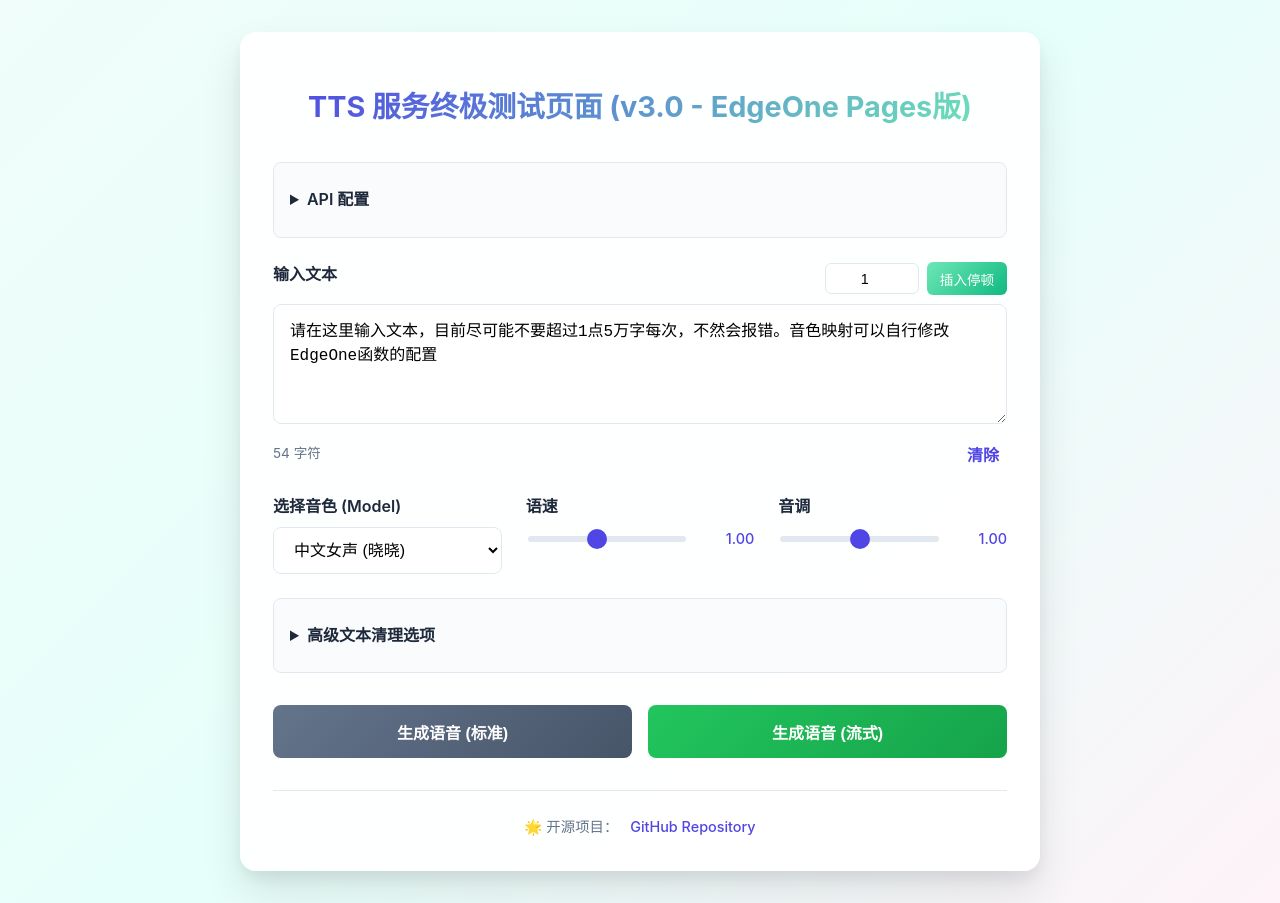
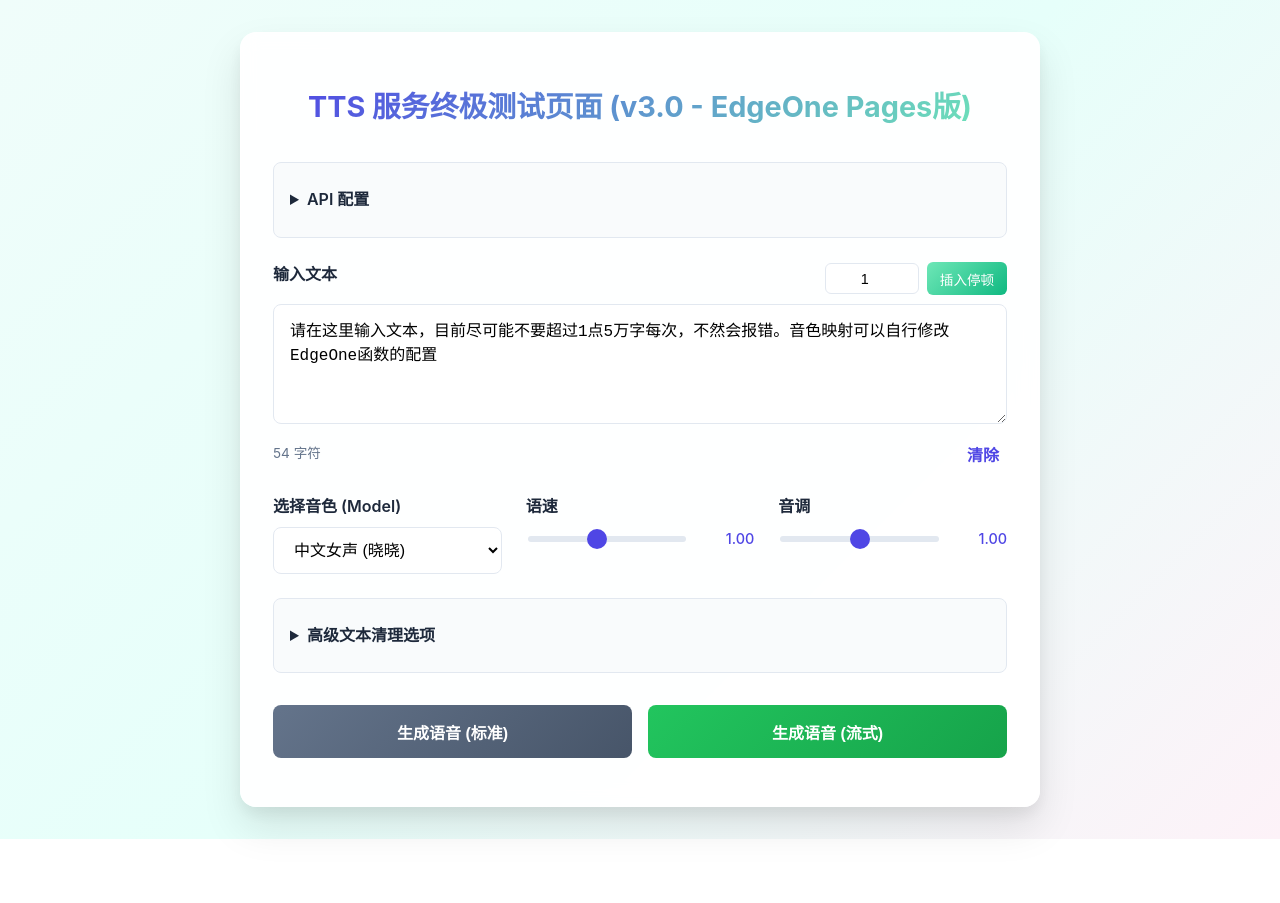
Before and after one commit to huoji68/tts, a plain HTML site: page index.html in a window 1280 px wide. After the commit the page ends 839 px from the top, so only its background shows below. Drawn offline with nearby package versions, Linux system fonts and the light colour scheme.

Commit message:
Update index.html

```diff
--- a/index.html
+++ b/index.html
@@ -4,7 +4,7 @@
 <head>
   <meta charset="UTF-8" />
   <meta name="viewport" content="width=device-width, initial-scale=1.0, user-scalable=no" />
-  <title>🎙️ TTS 服务终极测试页面 (v3.0 - EdgeOne Pages版)</title>
+  <title>Turkey TTS 服务测试页面</title>
   <style>
     :root {
       --primary-color: #4f46e5;
@@ -645,13 +645,6 @@
         </button>
       </div>
 
-      <!-- 开源地址 -->
-      <div class="github-link" style="text-align: center; margin-top: 2rem; padding-top: 1.5rem; border-top: 1px solid var(--border-color);">
-        <p style="margin: 0; color: var(--gray); font-size: 0.9rem;">
-          <span>🌟 开源项目：</span>
-          <a href="https://github.com/seventycheung/edgetts-edgeone-pages" target="_blank" rel="noopener noreferrer"
-             style="color: var(--primary-color); text-decoration: none; font-weight: 500; margin-left: 0.5rem;">
-            GitHub Repository
           </a>
         </p>
       </div>
```
